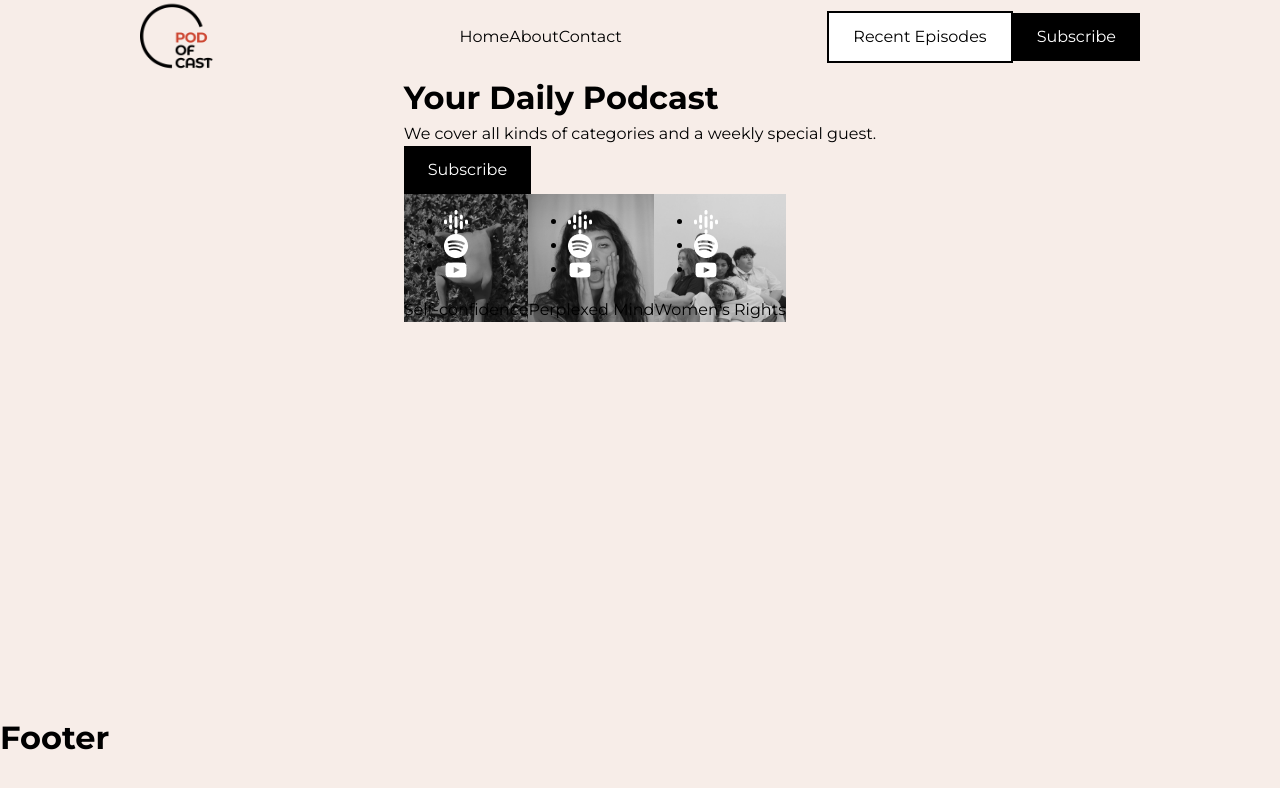
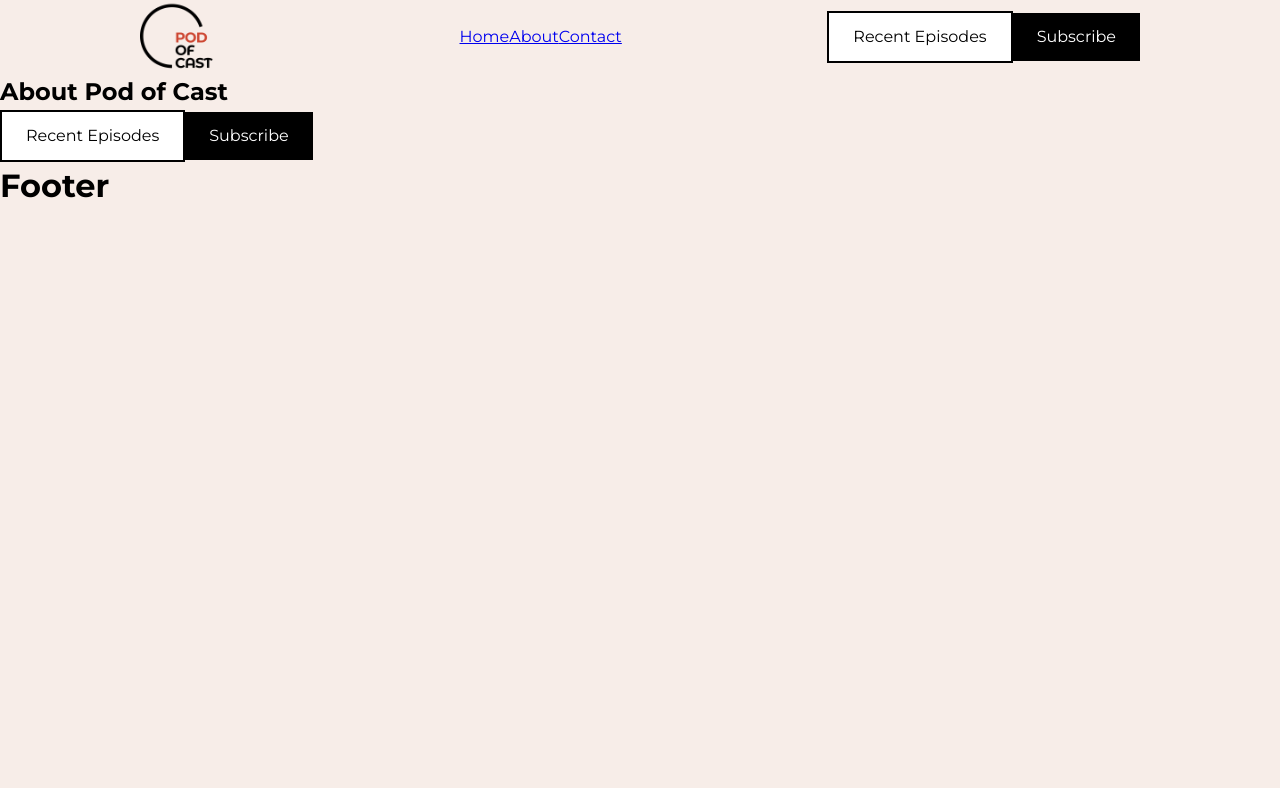
Before and after one commit to maci-kb24/podcast-app, a React (Vite) app: page /about in a window 1280 px wide. Shown: the top 788 px of the page. Built offline with nearby package versions, Linux system fonts and the light colour scheme.

Commit message:
add routing

```diff
--- a/package.json
+++ b/package.json
@@ -13,6 +13,7 @@
     "prop-types": "^15.8.1",
     "react": "^18.2.0",
     "react-dom": "^18.2.0",
+    "react-router": "^6.14.2",
     "react-router-dom": "^6.14.2"
   },
   "devDependencies": {
--- /dev/null
+++ b/src/components/About/AboutHero.jsx
@@ -0,0 +1,21 @@
+import Button from "../Button/Button";
+import PropTypes from "prop-types";
+
+const AboutHero = ({ heading, subheading }) => {
+  return (
+    <section className="about-hero">
+      <h1>{heading}</h1>
+      <p>{subheading}</p>
+      <Button bgColor="white" color="black" border="2px solid black">
+        Recent Episodes
+      </Button>
+      <Button>Subscribe</Button>
+    </section>
+  );
+};
+
+AboutHero.propTypes = {
+  heading: PropTypes.node.isRequired,
+  subheading: PropTypes.node.isRequired, // Ensure children is a valid React node
+};
+export default AboutHero;
--- a/src/layout/Navbar/Navbar.jsx
+++ b/src/layout/Navbar/Navbar.jsx
@@ -1,3 +1,4 @@
+import { Link } from "react-router-dom";
 import Logo from "../../assets/images/logo.png";
 import Button from "../../components/Button/Button";
 import styles from "./navbar.module.css";
@@ -10,9 +11,15 @@ const Navbar = () => {
           <img src={Logo} style={{ width: "74px", height: "74px" }} />
         </a>
         <ul className={styles["nav-list"]}>
-          <li className={styles["nav-item"]}>Home</li>
-          <li className={styles["nav-list"]}>About</li>
-          <li className={styles["nav-list"]}>Contact</li>
+          <li className={styles["nav-item"]}>
+            <Link to="/">Home</Link>
+          </li>
+          <li className={styles["nav-list"]}>
+            <Link to="/about">About</Link>
+          </li>
+          <li className={styles["nav-list"]}>
+            <Link to="/contact">Contact</Link>
+          </li>
         </ul>
         <div className="nav-buttons">
           <Button bgColor="white" color="black" border="2px solid black">
--- a/src/root/Podcast.jsx
+++ b/src/root/Podcast.jsx
@@ -1,12 +1,21 @@
 import Layout from "../layout/Layout";
 import Home from "../routes/home";
+import About from "../routes/about";
+import Contact from "../routes/contact";
+import { BrowserRouter, Route, Routes } from "react-router-dom";
 
 const Podcast = () => {
   return (
     <>
-      <Layout>
-        <Home />
-      </Layout>
+      <BrowserRouter>
+        <Layout>
+          <Routes>
+            <Route path="/" element={<Home />} />
+            <Route path="/about" element={<About />} />
+            <Route path="/contact" element={<Contact />} />
+          </Routes>
+        </Layout>
+      </BrowserRouter>
     </>
   );
 };
--- /dev/null
+++ b/src/routes/about.jsx
@@ -0,0 +1,13 @@
+import AboutHero from "../components/About/AboutHero";
+
+const About = () => {
+  const heading = "About Pod of Cast";
+  const subheading = "";
+  return (
+    <div className="about">
+      <AboutHero heading={heading} subheading={subheading} />
+    </div>
+  );
+};
+
+export default About;
--- /dev/null
+++ b/src/routes/contact.jsx
@@ -0,0 +1,9 @@
+const Contact = () => {
+  return (
+    <div className="contact-us">
+      <h1>Contact Us Page</h1>
+    </div>
+  );
+};
+
+export default Contact;
--- a/src/routes/home.jsx
+++ b/src/routes/home.jsx
@@ -1,5 +1,5 @@
 import styles from "./home.module.css";
-import HomeHero from "../components/Hero/HomeHero";
+import HomeHero from "../components/Home/HomeHero";
 
 const Home = () => {
   const heading = "Your Daily Podcast";
--- a/src/routes/home.module.css
+++ b/src/routes/home.module.css
@@ -1,6 +1,5 @@
 .home {
   display: flex;
   min-height: 80vh;
-  /* align-items: center; */
   justify-content: center;
 }
```
Also changed, not shown: src/components/About/About.jsx (deleted, +0 -18 lines), src/components/Home/HomeHero.jsx (renamed from src/components/Hero/HomeHero.jsx), src/components/Home/hero.module.css (renamed from src/components/Hero/hero.module.css), 1 other file (tests, documents, lock files or other folders).
